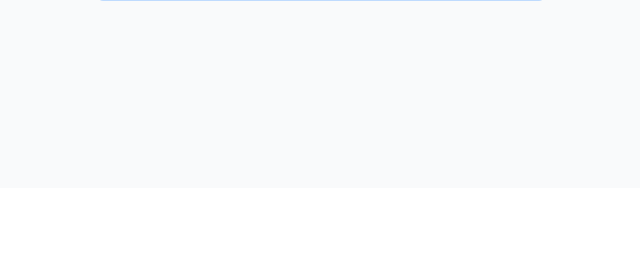
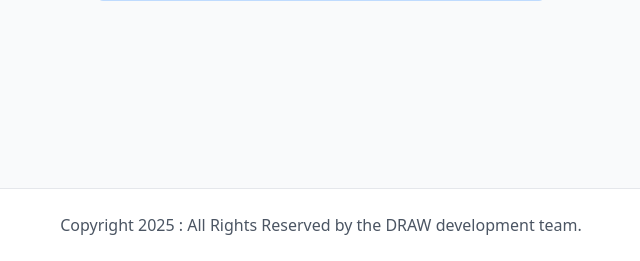
Before and after one commit to CHAVI-India/draw-client-2.0, a Django app: page /accounts/password/reset/ in a window 1280 px wide. Shown: the part 741-1002 px from the top of the page, without its empty margins (319-959 px from the left). Before the commit the page ends 742 px from the top, so only its background shows below. Run offline with Django 5.2, Linux system fonts and the light colour scheme; parts of the project's set-up code (start-up, migrations or seed data) failed here and were passed over; some libraries are stand-ins or nearby versions.

Commit message:
feat: add sticky footer with copyright notice to base template

```diff
--- a/templates/base.html
+++ b/templates/base.html
@@ -23,13 +23,22 @@
         }
     </script>
 </head>
-<body class="bg-gray-50 min-h-screen">
+<body class="bg-gray-50 min-h-screen flex flex-col">
     {% include 'cotton/navbar/index.html' %}
 
-    <main class="container mx-auto px-4 py-8">
+    <main class="container mx-auto px-4 py-8 flex-grow">
         {% block content %}
         {% endblock %}
     </main>
+
+    <!-- Footer -->
+    <footer class="bg-white border-t border-gray-200 mt-auto">
+        <div class="container mx-auto px-4 py-6 text-center">
+            <p class="text-gray-600">
+                Copyright {% now "Y" %} : All Rights Reserved by the DRAW development team.
+            </p>
+        </div>
+    </footer>
 
     {% block extra_js %}
     {% endblock %}
```
